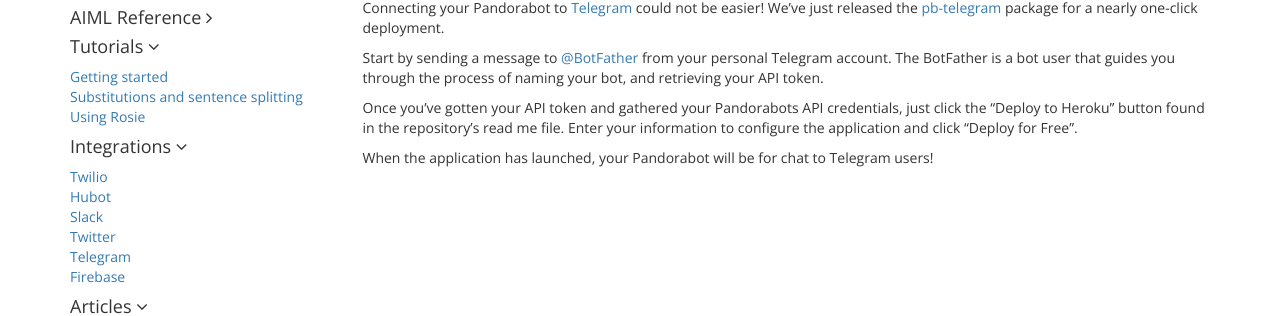
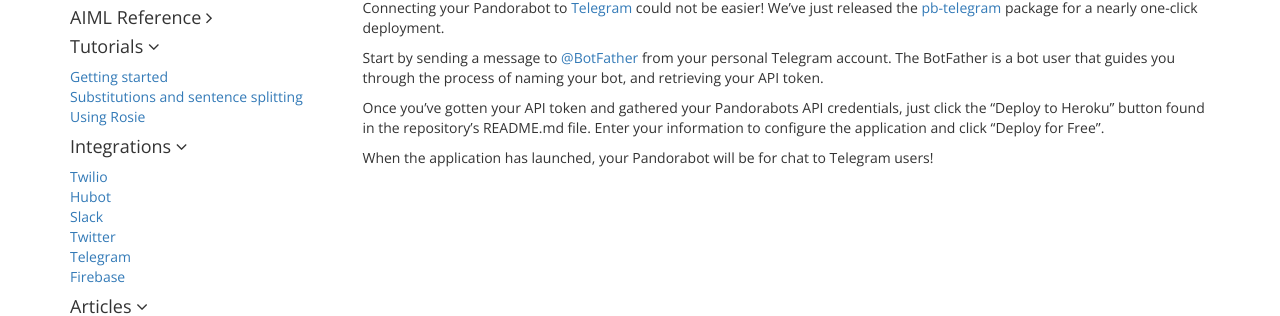
Before and after one commit to pandorabots/pandorabots.github.io, a Jekyll site: the page built from _integrations/telegram-integration.md, in a window 1280 px wide. Shown: the part 194-510 px from the top of the page. Built offline with Jekyll 4.4.1, drawn with Linux system fonts in a browser that asks for light colours.

Commit message:
fixed typo in Telegram article

```diff
--- a/_integrations/telegram-integration.md
+++ b/_integrations/telegram-integration.md
@@ -15,8 +15,9 @@ your personal Telegram account. The BotFather is a bot user that guides you
 through the process of naming your bot, and retrieving your API token.
 
 Once you've gotten your API token and gathered your Pandorabots API credentials,
-just click the "Deploy to Heroku" button found in the repository's read me file.
-Enter your information to configure the application and click "Deploy for Free".
+just click the "Deploy to Heroku" button found in the repository's README.md
+file. Enter your information to configure the application and click "Deploy for
+Free".
 
 When the application has launched, your Pandorabot will be for chat to Telegram
 users!
```
